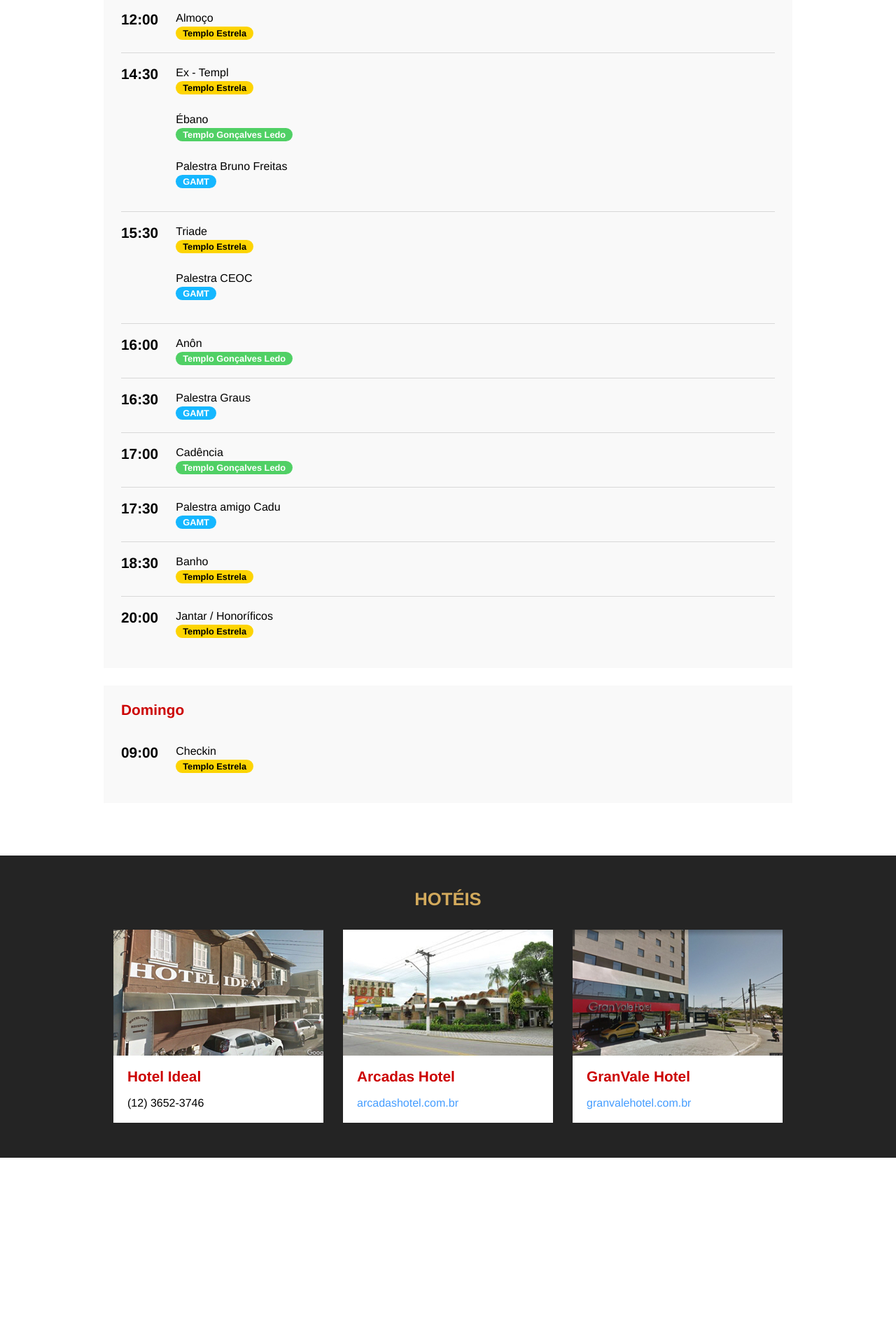
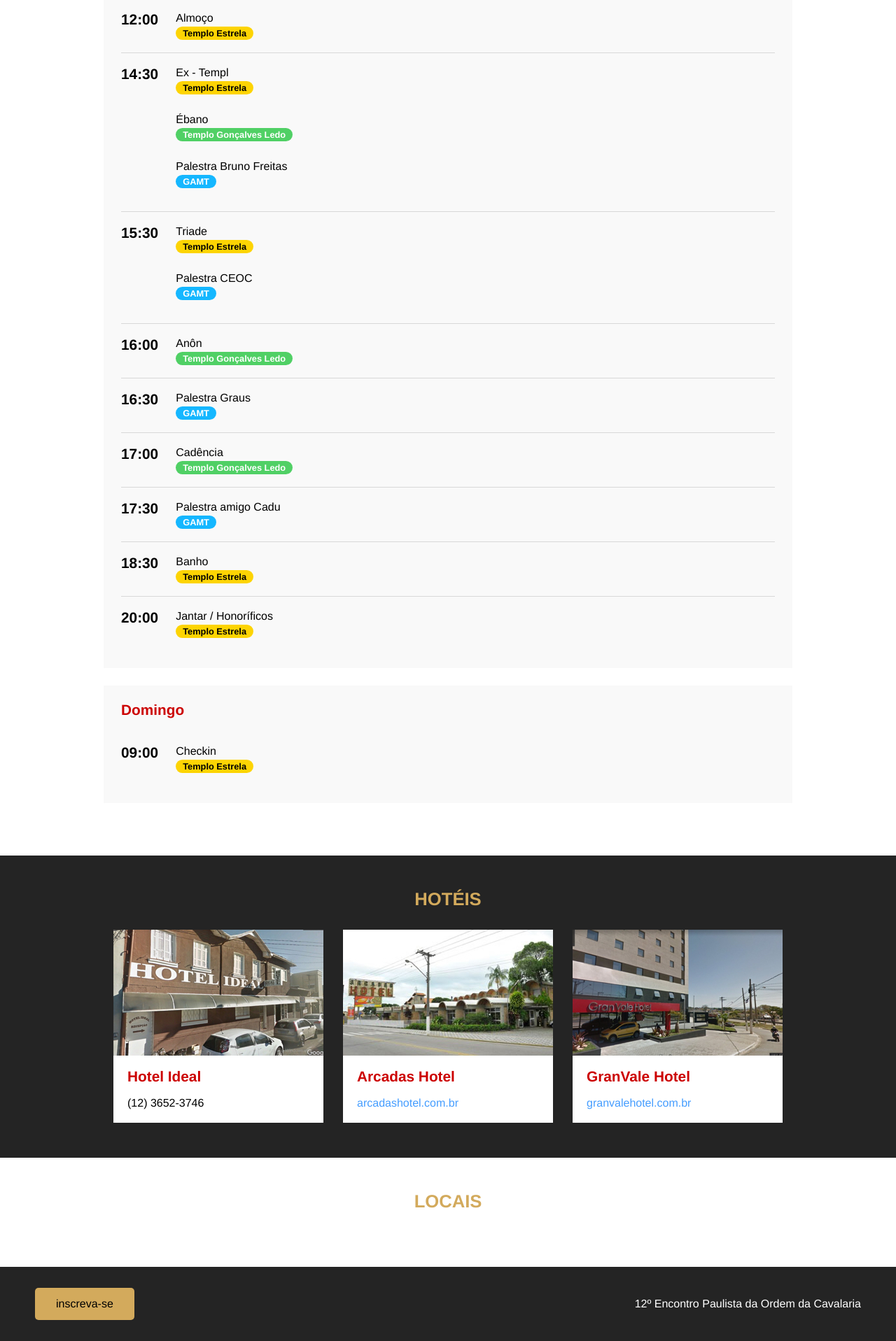
Before and after one commit to silviorodrigues/epoc19, a Jekyll site: the page built from index.md, in a window 1280 px wide. Shown: the part 1760-3677 px from the top of the page at 70% size. Built offline with Jekyll 4.4.1, drawn with Linux system fonts in a browser that asks for light colours; before the commit the page ends 3415 px from its top, so only the background shows below that.

Commit message:
Footer section

```diff
--- a/_layouts/default.html
+++ b/_layouts/default.html
@@ -71,5 +71,16 @@
       </div>
     </div>
   </section>
+
+  <section class="places" id="places">
+    <div class="container">
+      <h2>Locais</h2>
+    </div>
+  </section>
+
+  <footer>
+    <a href="{{site.subscribe_link}}" class="button-gold" target="_blank">inscreva-se</a>
+    <p>12º Encontro Paulista da Ordem da Cavalaria</p>
+  </footer>
 </body>
 </html>
--- /dev/null
+++ b/_sass/layout/footer.sass
@@ -0,0 +1,7 @@
+footer
+  background-color: $gray-dark
+  color: $white
+  padding: 30px 50px
+  display: flex
+  align-items: center
+  justify-content: space-between
--- /dev/null
+++ b/_sass/layout/places.sass
@@ -0,0 +1,2 @@
+.places
+  background-color: $white
--- a/assets/style.sass
+++ b/assets/style.sass
@@ -10,3 +10,5 @@
 @import 'layout/nav'
 @import 'layout/schedule'
 @import 'layout/hotels'
+@import 'layout/places'
+@import 'layout/footer'
```
